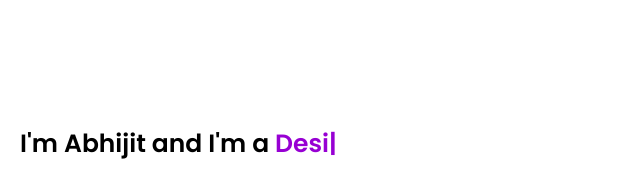
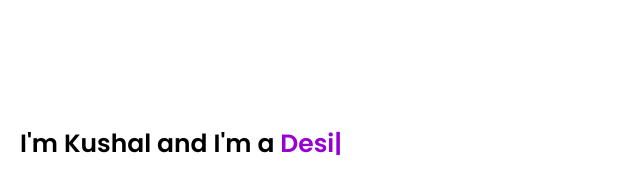
Before and after one commit to Kushaldas7/Portfolio, a plain HTML site: page index.html in a window 1280 px wide. Shown: the part 969-1139 px from the top of the page, 564-1204 px from the left. Drawn offline with nearby package versions, Linux system fonts and the light colour scheme.

Commit message:
Update index.html

```diff
--- a/index.html
+++ b/index.html
@@ -57,7 +57,7 @@
                 <img src="images/image.jpg" alt="">
             </div>
             <div class="column right">
-                <div class="text">I'm Abhijit and I'm a <span class="typing-2"></span></div>
+                <div class="text">I'm Kushal and I'm a <span class="typing-2"></span></div>
                 <p>Hello, I am Kushal Das.Currently pursuing Bachelor in Computer Application (BCA) from Netaji Subhash Engineering College.Skilled in C , C++ , Java , Python , Html , Cascading  Style Sheets(css), JavaScript , PHP and also familiar with Android app Devolopment.My favorite language is C++.I love to do code in it and sometime i also like work on java.I Love to do web Devolopment.My dream to be a Software Engineer.</p>
                 <a href=" ">Show resume</a>
             </div>
```
